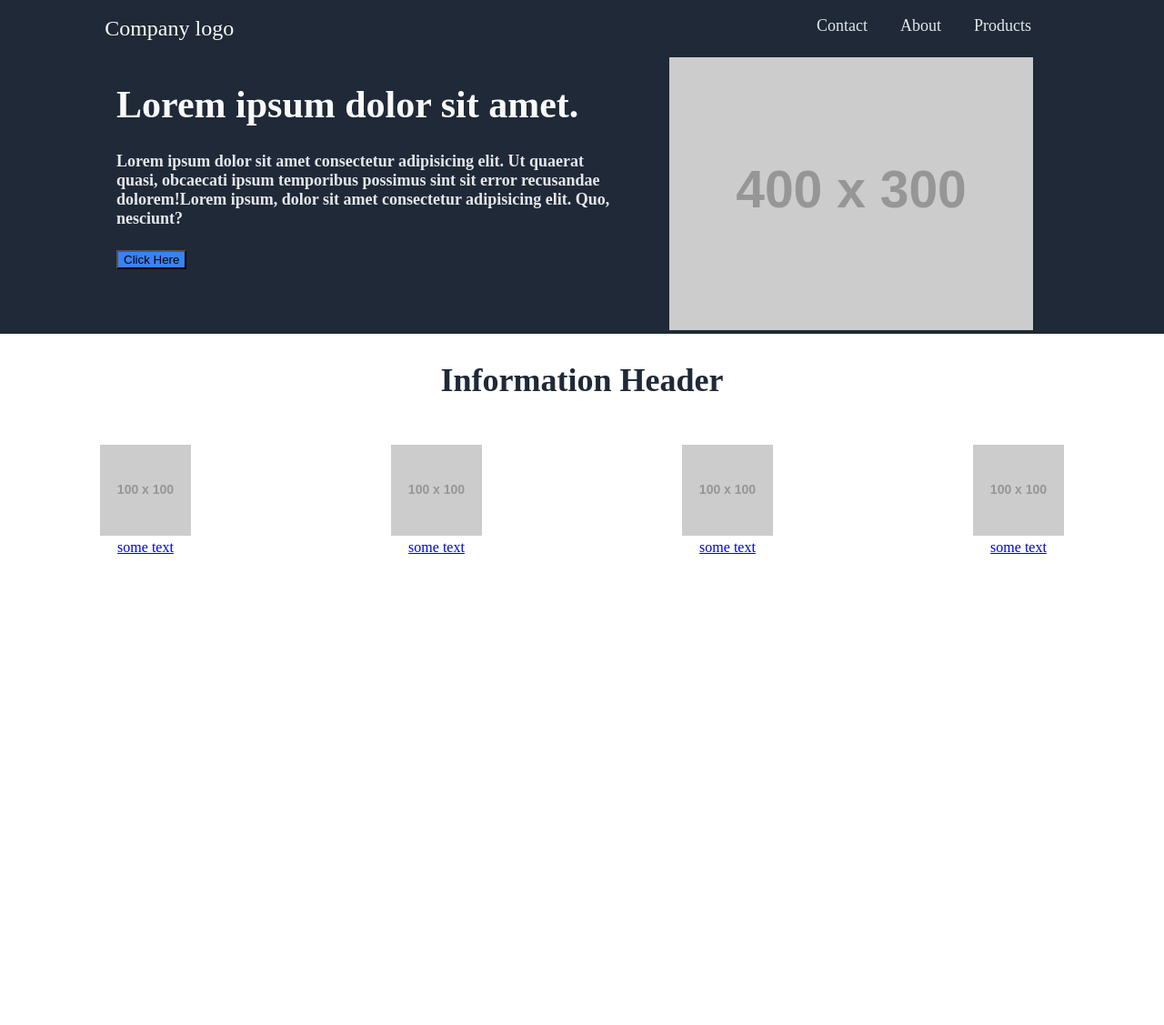
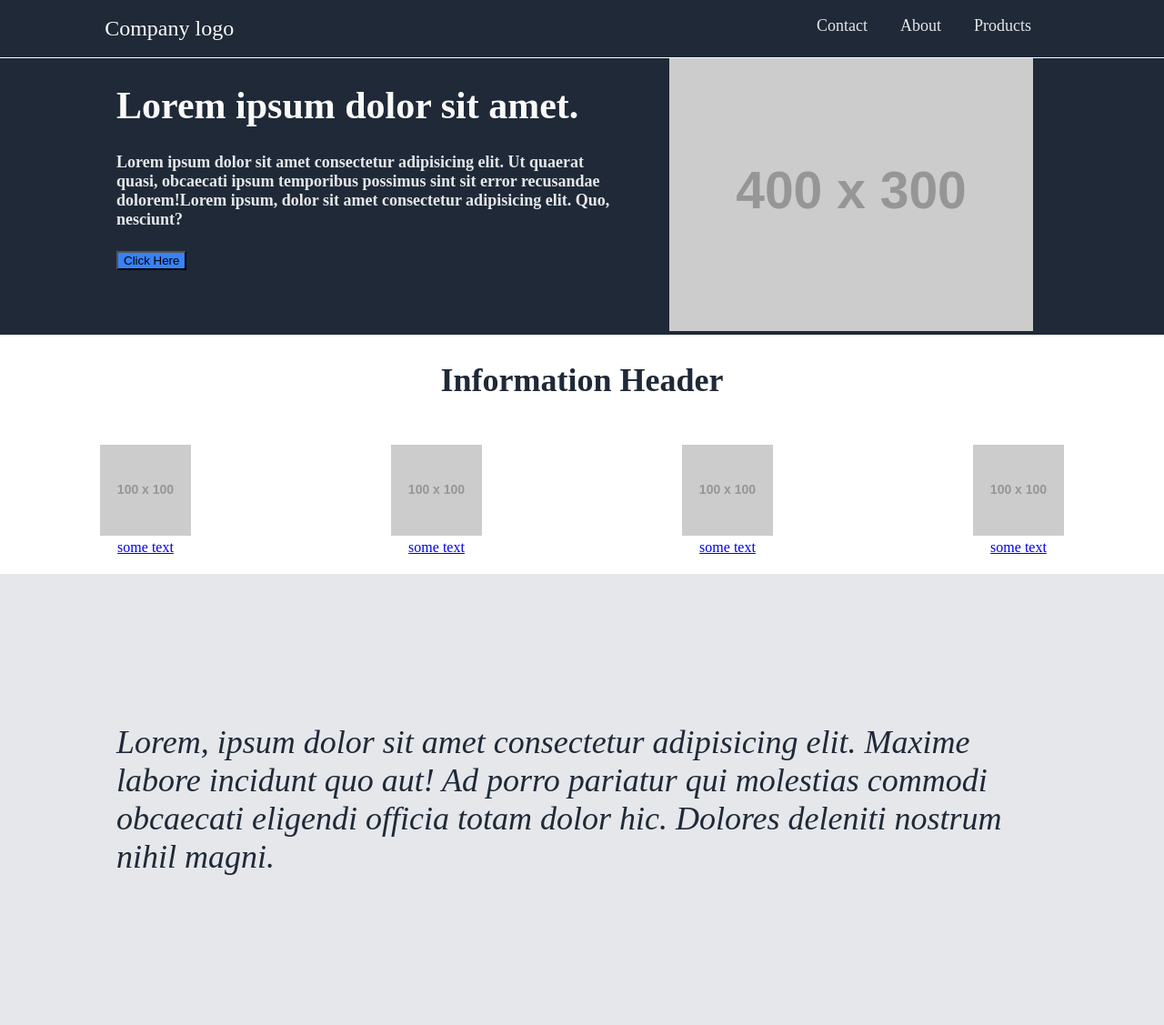
Before and after one commit to ChrisNewelldev/landing-page, a plain HTML site: page index.html in a window 1280 px wide. Shown: the whole page at 91% size. Before the commit the page ends 800 px from the top, so only its background shows below. Drawn offline with Linux system fonts and the light colour scheme; placeholder pictures from the web are drawn by us.

Commit message:
quote section complete

```diff
--- a/index.html
+++ b/index.html
@@ -8,12 +8,14 @@
   <link rel="stylesheet" href="style.css">
 </head>
 <body>
+  <header>
   <div id="navbar">
     <a class="split" href="#home">Company logo</a>
     <a href="#products">Products</a>
     <a href="#about">About</a>
     <a href="#contact">Contact</a>
   </div>
+  </header>
   <div class="row-hero">
     <div id="hero-left"class="column-hero">
       <h1>Lorem ipsum dolor sit amet.</h1>
@@ -33,6 +35,7 @@
     <a class="column"href="https://via.placeholder.com"><img src="https://via.placeholder.com/100x100" alt="placeholder"><figcaption>some text</figcaption></a>
     </div>
   </div>
+  <div class="quote"><h3>Lorem, ipsum dolor sit amet consectetur adipisicing elit. Maxime labore incidunt quo aut! Ad porro pariatur qui molestias commodi obcaecati eligendi officia totam dolor hic. Dolores deleniti nostrum nihil magni.</h3></div>
   <script src="../landing-page/app.js"></script>
 </body>
 </html>
--- a/style.css
+++ b/style.css
@@ -93,3 +93,12 @@ body {
     text-align: center;
   padding: 20px;
   }
+
+  header {
+    height: 63.5px;
+  }
+
+  .quote {
+    padding: 10%;
+    background-color: #E5E7EB;
+  }
```
